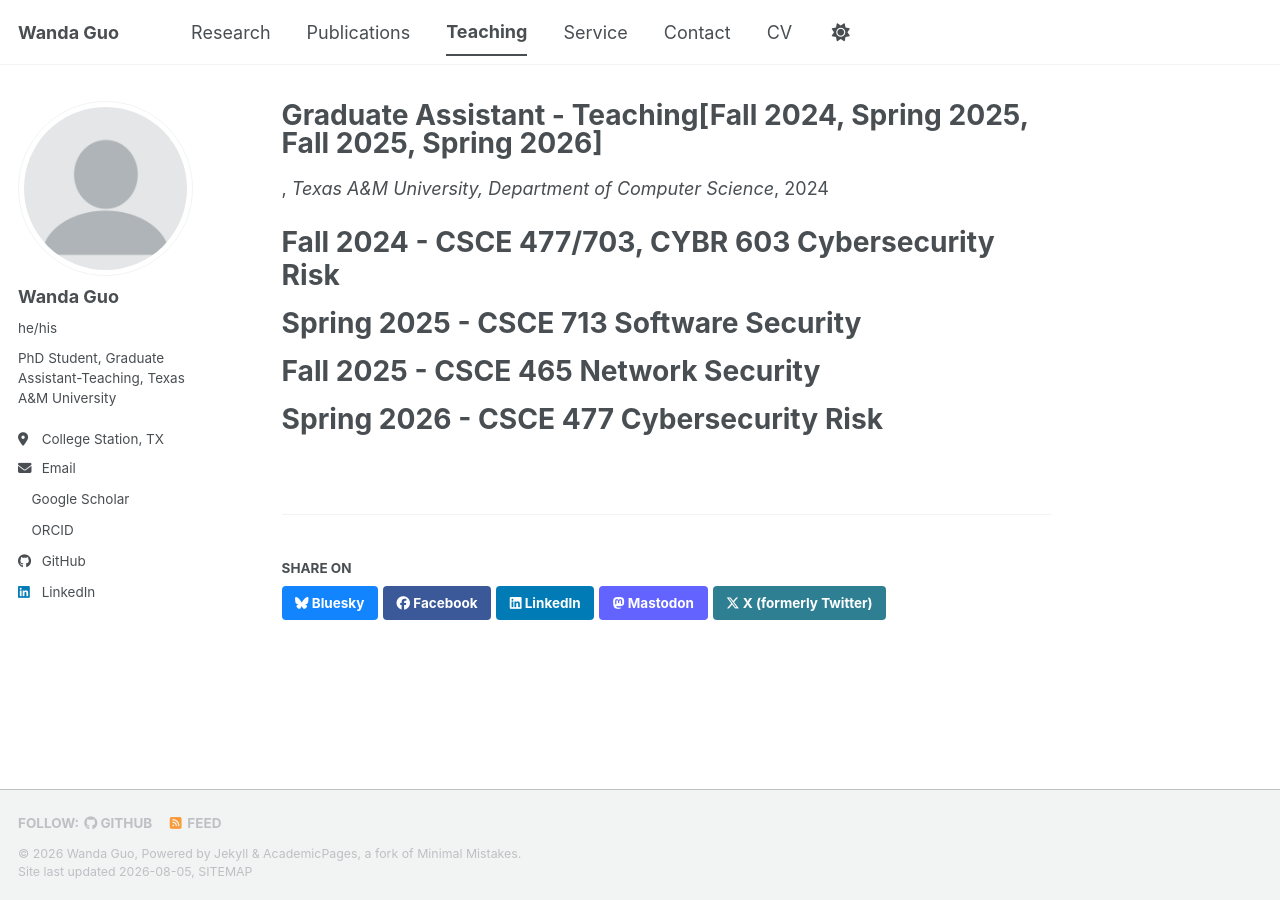
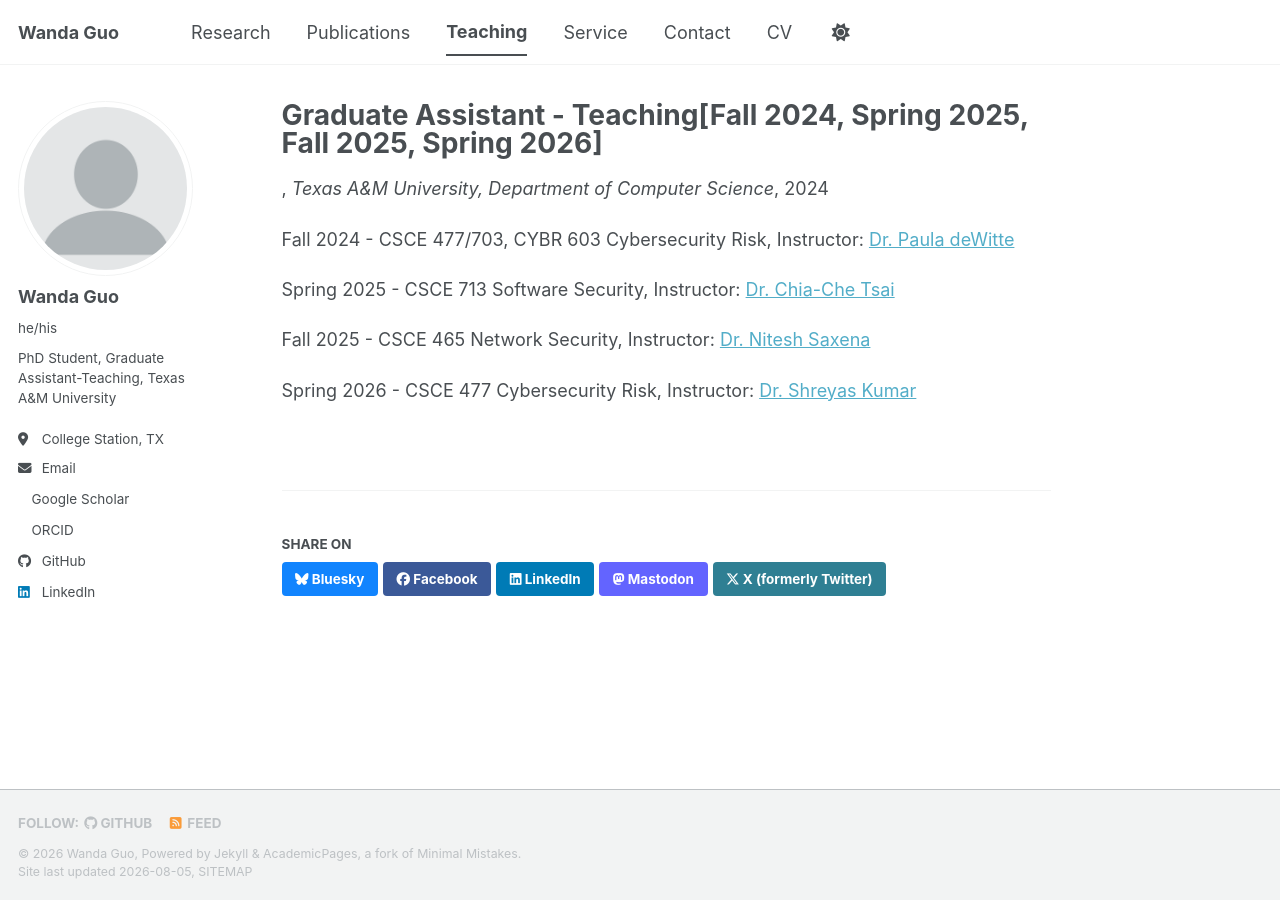
Before and after one commit to Dustin12138/Dustin12138.github.io, a Jekyll site: the page built from _teaching/gta.md, in a window 1280 px wide. Built offline with Jekyll 4.4.1, drawn with Linux system fonts in a browser that asks for light colours; a style sheet for code colours, icons or effects is not loaded.

Commit message:
Add instructors to course listings in gta.md

```diff
--- a/_teaching/gta.md
+++ b/_teaching/gta.md
@@ -9,13 +9,10 @@ location: "College Station, Texas"
 ---
 
 
-Fall 2024 - CSCE 477/703, CYBR 603 Cybersecurity Risk
-======
+Fall 2024 - CSCE 477/703, CYBR 603 Cybersecurity Risk, Instructor: [Dr. Paula deWitte](https://engineering.tamu.edu/cse/profiles/dewitte-paula.html)
 
-Spring 2025 - CSCE 713 Software Security
-======
+Spring 2025 - CSCE 713 Software Security, Instructor: [Dr. Chia-Che Tsai](https://www.chiachetsai.com/)
 
-Fall 2025 - CSCE 465 Network Security
-======
+Fall 2025 - CSCE 465 Network Security, Instructor: [Dr. Nitesh Saxena](https://nsaxena.engr.tamu.edu/)
 
-# Spring 2026 - CSCE 477 Cybersecurity Risk
+Spring 2026 - CSCE 477 Cybersecurity Risk, Instructor: [Dr. Shreyas Kumar](https://engineering.tamu.edu/cse/profiles/kumar-shreyas.html)
```
